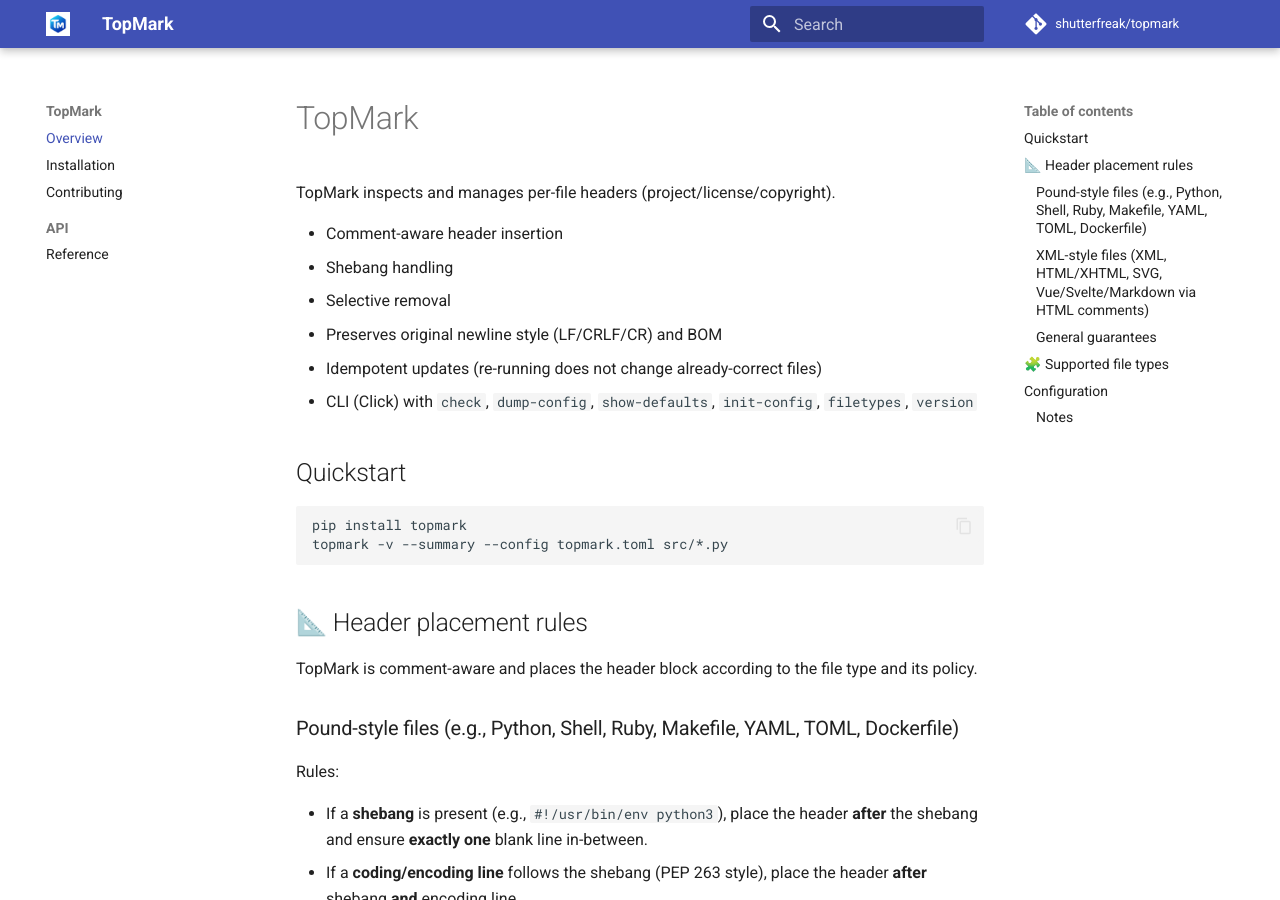
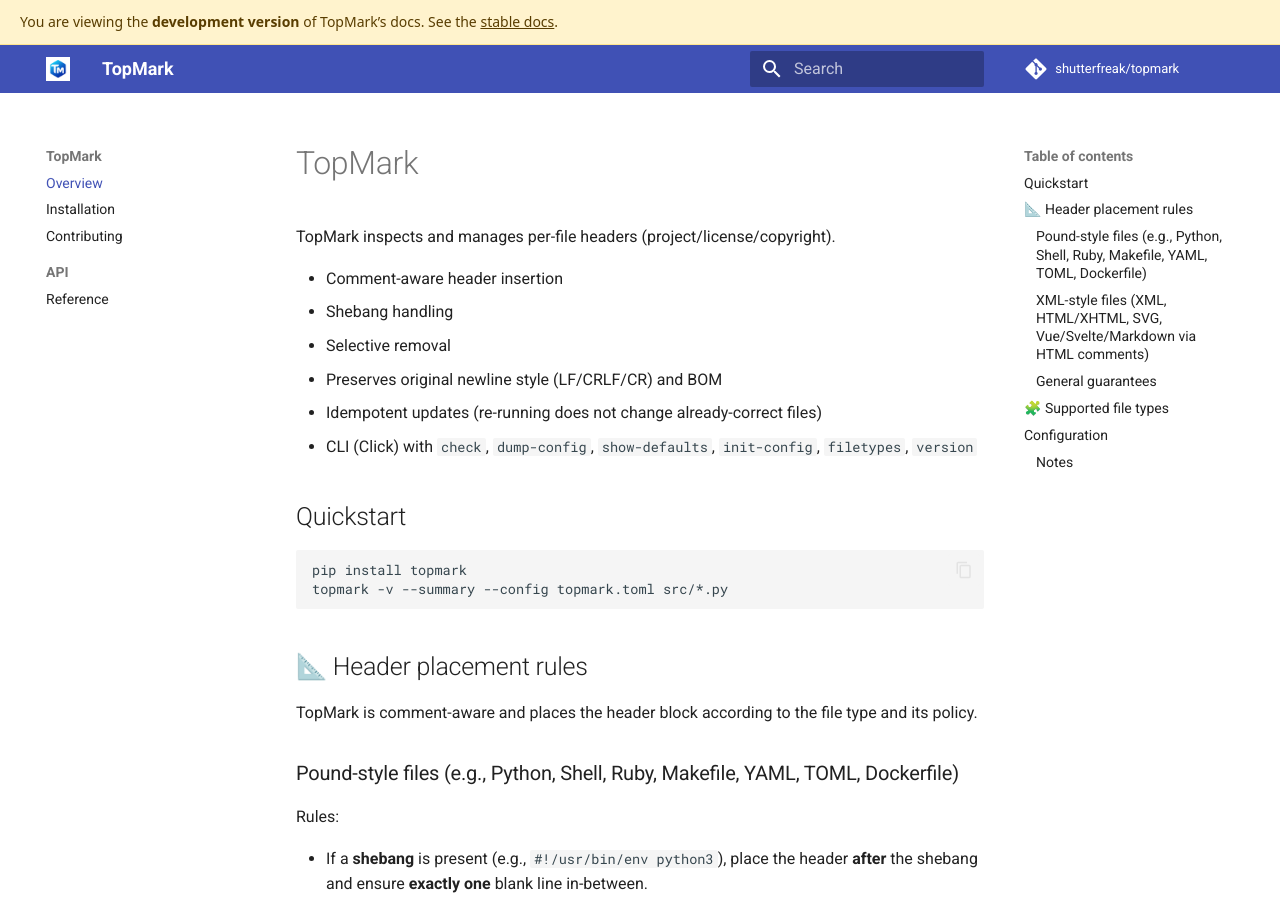
Before and after one commit to shutterfreak/topmark, an MkDocs documentation site: the page built from docs/index.md, in a window 1280 px wide and 900 px high. Built offline with MkDocs 1.6.1 and Material for MkDocs 9.7.7, drawn with Linux system fonts in a browser that asks for light colours; comment, search, counter and statistics services are not loaded.

Commit message:
Add a banner to "latest" (development snapshot) documentation.

```diff
--- /dev/null
+++ b/docs/assets/version-warning.js
@@ -0,0 +1,46 @@
+// topmark:header:start
+//
+//   file         : version-warning.js
+//   file_relpath : docs/assets/version-warning.js
+//   project      : TopMark
+//   license      : MIT
+//   copyright    : (c) 2025 Olivier Biot
+//
+// topmark:header:end
+
+(function () {
+  // If running on Read the Docs, this is populated with metadata (including "version")
+  var data = window.READTHEDOCS_DATA || null;
+  var isRTD = !!data;
+
+  // Determine if we should show the banner
+  var isLatest;
+  if (isRTD) {
+    // On RTD, only show for the "latest" (development) version
+    isLatest = data.version === "latest";
+  } else {
+    // Local dev: assume we're previewing the development docs.
+    // If you later serve a tagged copy locally under /en/stable or /en/vX.Y.Z, this will hide the banner.
+    var path = window.location.pathname;
+    isLatest = !/\/en\/(stable|v\d+\.\d+(?:\.\d+)?)\//.test(path);
+  }
+
+  if (!isLatest) return;
+
+  // Always link to the published stable docs on RTD to avoid local 404s
+  var stableUrl = "https://topmark.readthedocs.io/en/stable/";
+
+  var bar = document.createElement("div");
+  bar.setAttribute("role", "note");
+  bar.style.cssText =
+    "position:sticky;top:0;z-index:1000;padding:.6rem 1rem;" +
+    "background:#fff3cd;border-bottom:1px solid #ffe58f;" +
+    "font:500 14px/1.4 system-ui,-apple-system,Segoe UI,Roboto,Ubuntu,Cantarell,Helvetica Neue,Arial,sans-serif;" +
+    "color:#593d00";
+  bar.innerHTML =
+    'You are viewing the <strong>development version</strong> of TopMark’s docs. ' +
+    'See the <a href="' + stableUrl + '" style="text-decoration:underline">stable docs</a>.';
+
+  // Insert at the very top of the body
+  document.body.insertBefore(bar, document.body.firstChild);
+})();
--- a/mkdocs.yml
+++ b/mkdocs.yml
@@ -56,3 +56,5 @@
   - Contributing: contributing.md
   - API:
     - "Reference": api/index.md
+extra_javascript:
+  - assets/version-warning.js
```
